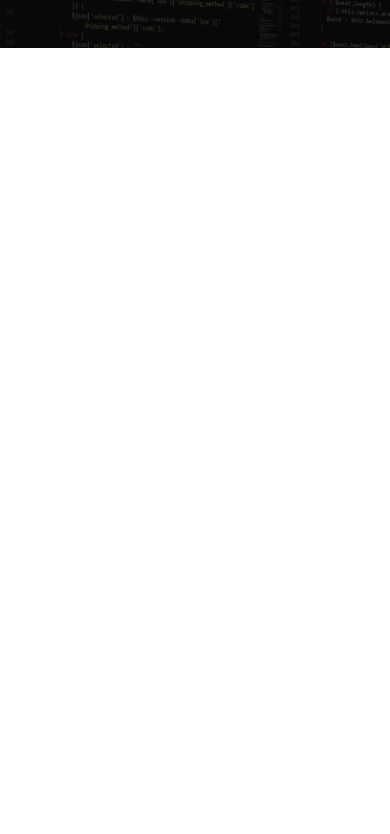
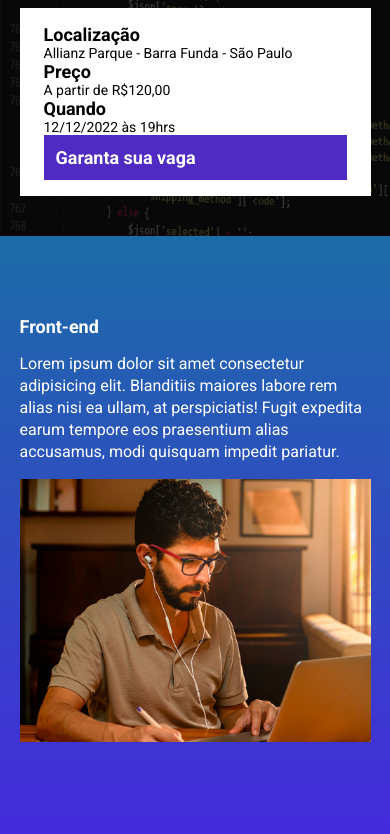
Before and after one commit to lameida/ebac_tech_talks, a website built with Parcel: page src/index.html in a window 390 px wide. Shown: the part 192-1026 px from the top of the page. Before the commit the page ends 844 px from the top, so only its background shows below. Built offline with nearby package versions, Linux system fonts and the light colour scheme.

Commit message:
criando conatgem regressiva

```diff
--- a/package.json
+++ b/package.json
@@ -2,9 +2,10 @@
   "name": "modulo22",
   "version": "1.0.0",
   "description": "",
-  "main": "index.js",
+
   "scripts": {
     "dev": "parcel src/index.html src/styles/main.scss src/scripts/main.js",
+    "build": "parcel build src/index.html",
     "test": "echo \"Error: no test specified\" && exit 1"
   },
   "keywords": [],
--- a/src/index.html
+++ b/src/index.html
@@ -8,16 +8,73 @@
     <link rel="preconnect" href="https://fonts.gstatic.com" crossorigin>
     <link href="https://fonts.googleapis.com/css2?family=Roboto:wght@400;700;900&display=swap" rel="stylesheet">
     <link rel="stylesheet" href="styles/main.scss">
+    <link rel="stylesheet" href="https://unpkg.com/aos@next/dist/aos.css" />
 </head>
 <body>
     <header class="hero">
         <div class="container">
             <img class="hero__logo" src="./images/ebac_logo.svg" alt="EBAC">
             <p class="hero__text">
-                O maior evento de tecnologia do Brasil começa em 10d 12h 20m 15s
+                O maior evento de tecnologia do Brasil começa em <span id="contador"></span>
             </p>
+            <div class="infos-bar">
+                <ul class="infos-bar__infos">
+                    <li class="infos-bar__infos__item">
+                        <b>Localização</b>
+                        Allianz Parque - Barra Funda - São Paulo
+                    </li>
+                    <li class="infos-bar__infos__item">
+                        <b>Preço</b>
+                        A partir de R$120,00
+                    </li>
+                    <li class="infos-bar__infos__item">
+                        <b>Quando</b>
+                        12/12/2022 às 19hrs
+                    </li>
+                </ul>
+                <a href="#" class="button button--primary">
+                    Garanta sua vaga
+                </a>
+            </div>
         </div>
     </header>
+    <section class="event event--frontend" ">
+        <div class="container" data-aos="fade-right">
+            <div class="event__details">
+                <h2 class="event__details__title">Front-end</h2>
+                <p class="event__details__description">Lorem ipsum dolor sit amet consectetur adipisicing elit. Blanditiis maiores labore rem alias nisi ea ullam, at perspiciatis! Fugit expedita earum tempore eos praesentium alias accusamus, modi quisquam impedit pariatur.</p>
+            </div>
+            <img class="event__image" src="./images/frontend.png" alt="Front-end">
+        </div>
+    </section>
+    <section class="event event--ux-ui event--image-left" >
+        <div class="container" data-aos="fade-left">
+            <div class="event__details">
+                <h2 class="event__details__title">UX-UI</h2>
+                <p class="event__details__description">Lorem ipsum dolor sit amet consectetur adipisicing elit. Blanditiis maiores labore rem alias nisi ea ullam, at perspiciatis! Fugit expedita earum tempore eos praesentium alias accusamus, modi quisquam impedit pariatur.</p>
+            </div>
+            <img class="event__image" src="./images/ui-ux.png" alt="ux ui">
+        </div>
+    </section>
+    <section class="event event--data-science">
+        <div class="container"data-aos="fade-right">
+            <div class="event__details">
+                <h2 class="event__details__title">Data Science</h2>
+                <p class="event__details__description">Lorem ipsum dolor sit amet consectetur adipisicing elit. Blanditiis maiores labore rem alias nisi ea ullam, at perspiciatis! Fugit expedita earum tempore eos praesentium alias accusamus, modi quisquam impedit pariatur.</p>
+            </div>
+            <img class="event__image" src="./images/data.png" alt="data science">
+        </div>
+    </section>
+    <section class="event event--backend event--image-left">
+        <div class="container"data-aos="fade-left">
+            <div class="event__details">
+                <h2 class="event__details__title">Back-end</h2>
+                <p class="event__details__description">Lorem ipsum dolor sit amet consectetur adipisicing elit. Blanditiis maiores labore rem alias nisi ea ullam, at perspiciatis! Fugit expedita earum tempore eos praesentium alias accusamus, modi quisquam impedit pariatur.</p>
+            </div>
+            <img class="event__image" src="./images/backend.png" alt="back-end">
+        </div>
+    </section>
+    <script src="https://unpkg.com/aos@next/dist/aos.js"></script>
     <script src="scripts/main.js"></script>
 </body>
 </html>
--- a/src/scripts/main.js
+++ b/src/scripts/main.js
@@ -1 +1,33 @@
-console.log("Ola mundo")
+AOS.init();
+
+const dataDoEvento = new Date("Dec 12, 2023 19:00:00");
+const timeStampDoEvento = dataDoEvento.getTime();
+
+const contaAsHoras = setInterval(function() {
+    const agora = new Date();
+    const timeStampAtual = agora.getTime();
+
+    const distanciaAteOEvento = timeStampDoEvento - timeStampAtual;
+
+    const diaEmMS = 1000 * 60 * 60 * 24;
+    const horaEmMs = 1000 * 60 * 60;
+    const minutosEmMs = 1000 * 60;
+
+    const diasAteOEvento = Math.floor(distanciaAteOEvento / diaEmMS);
+    const HorasAteOEvento = Math.floor((distanciaAteOEvento % diaEmMS) /horaEmMs);
+    const minutosAteOEvento = Math.floor((distanciaAteOEvento % horaEmMs) / minutosEmMs);
+    const segundosAteOEvento = Math.floor((distanciaAteOEvento % minutosEmMs) / 1000);
+    console.log(diasAteOEvento);
+    console.log(HorasAteOEvento);
+    console.log(minutosAteOEvento);
+    console.log(segundosAteOEvento);
+
+    document.getElementById('contador').innerHTML = `${diasAteOEvento}d ${HorasAteOEvento}h ${
+        minutosAteOEvento}m ${segundosAteOEvento}s`;
+
+        if (distanciaAteOEvento < 0) {
+            clearInterval(contaAsHoras);
+            document.getElementById('contador').innerHTML = 'Evento Expirado';
+        }
+
+}, 1000)
--- /dev/null
+++ b/src/styles/_event.scss
@@ -0,0 +1,67 @@
+@use 'variables';
+
+.event {
+    padding: 80px 0;
+
+    &--frontend {
+        background-image: linear-gradient(variables.$blue1,variables.$blue2);
+    }
+
+    &--ux-ui {
+        background-image: linear-gradient(variables.$blue2,variables.$pink);
+    }
+
+    &--data-science {
+        background-image: linear-gradient(variables.$pink,variables.$yellow);
+    }
+
+    &--backend {
+        background-image: linear-gradient(variables.$yellow,variables.$pink);
+    }
+
+    &--image-left {
+        .container {
+            flex-direction: row-reverse;
+        }
+    }
+
+
+    .container {
+        display: flex;
+        gap: 40px;
+    }
+
+    &__image {
+        max-width: 360px;
+    }
+
+    &__details {
+
+
+        &__title {
+            font-size: 18px;
+            font-weight: bold;
+            margin-bottom: 16px;
+        }
+
+        &__description {
+            line-height: 22px;
+        }
+    }
+
+    @media (max-width:640px) {
+        .container {
+            display: block;
+        }
+
+        &__image {
+            width: 100%;
+        }
+
+        &__details {
+            margin-right: 0;
+            margin-bottom: 16px;
+        }
+
+    }
+}
--- a/src/styles/_hero.scss
+++ b/src/styles/_hero.scss
@@ -1,3 +1,5 @@
+@use 'variables';
+
 .hero {
     padding-top: 64px;
     padding-bottom: 100px;
@@ -16,7 +18,7 @@
         left: 0;
         width: 100%;
         height: 100%;
-        background-color: #000;
+        background-color: variables.$secondaryTextColor;
         content: '';
         opacity: .7;
     }
--- /dev/null
+++ b/src/styles/_variables.scss
@@ -0,0 +1,8 @@
+$textColor:#fff;
+$secondaryTextColor:#000;
+
+$blue1:#1b6ca7;
+$blue2:#442bdb;
+$pink:#89223b;
+$yellow: #9c791d;
+$purple:#4f2ac3;
--- /dev/null
+++ b/src/styles/components/_buttons.scss
@@ -0,0 +1,26 @@
+@use '../variables';
+
+.button {
+    padding: 12px;
+    font-size: 18px;
+    font-weight: bold;
+    text-decoration: none;
+    text-align: center;
+    white-space: nowrap;
+
+    &--primary {
+        color: variables.$textColor;
+        background-color: variables.$purple;
+    }
+
+    @media (max-width: 640px) {
+        display: block;
+        width: 100%;
+
+    }
+
+    @media (max-width:1024px) {
+        display: flex;
+        align-items: center;
+    }
+}
--- /dev/null
+++ b/src/styles/components/_infos_bar.scss
@@ -0,0 +1,42 @@
+@use '../variables';
+
+.infos-bar {
+    padding: 16px 24px;
+    background-color: variables.$textColor;
+    display: flex;
+    justify-content: space-between;
+
+    &__infos {
+        display: flex;
+        gap: 40px;
+
+        &__item {
+            font-size: 14px;
+            color: variables.$secondaryTextColor;
+
+            b {
+                font-size: 18px;
+                display: block;
+                color: variables.$secondaryTextColor;
+            }
+        }
+    }
+
+    @media (max-width: 640px) {
+        display: block;
+
+        &__infos {
+            display: block;
+        }
+
+        &__item {
+            margin-bottom: 24px;
+        }
+    }
+
+    @media (max-width:1024px) {
+        &__infos {
+            gap: 16px;
+        }
+    }
+}
--- a/src/styles/main.scss
+++ b/src/styles/main.scss
@@ -1,11 +1,16 @@
 @use 'hero';
+@use 'components/infos_bar';
+@use 'components/buttons';
+@use 'event';
+@use 'variables';
 
 *{
     margin: 0;
     padding: 0;
     box-sizing: border-box;
     font-family: Roboto, sans-serif;
-    color: #fff;
+    color: variables.$textColor;
+    list-style: none;
 }
 
 .container {
```
